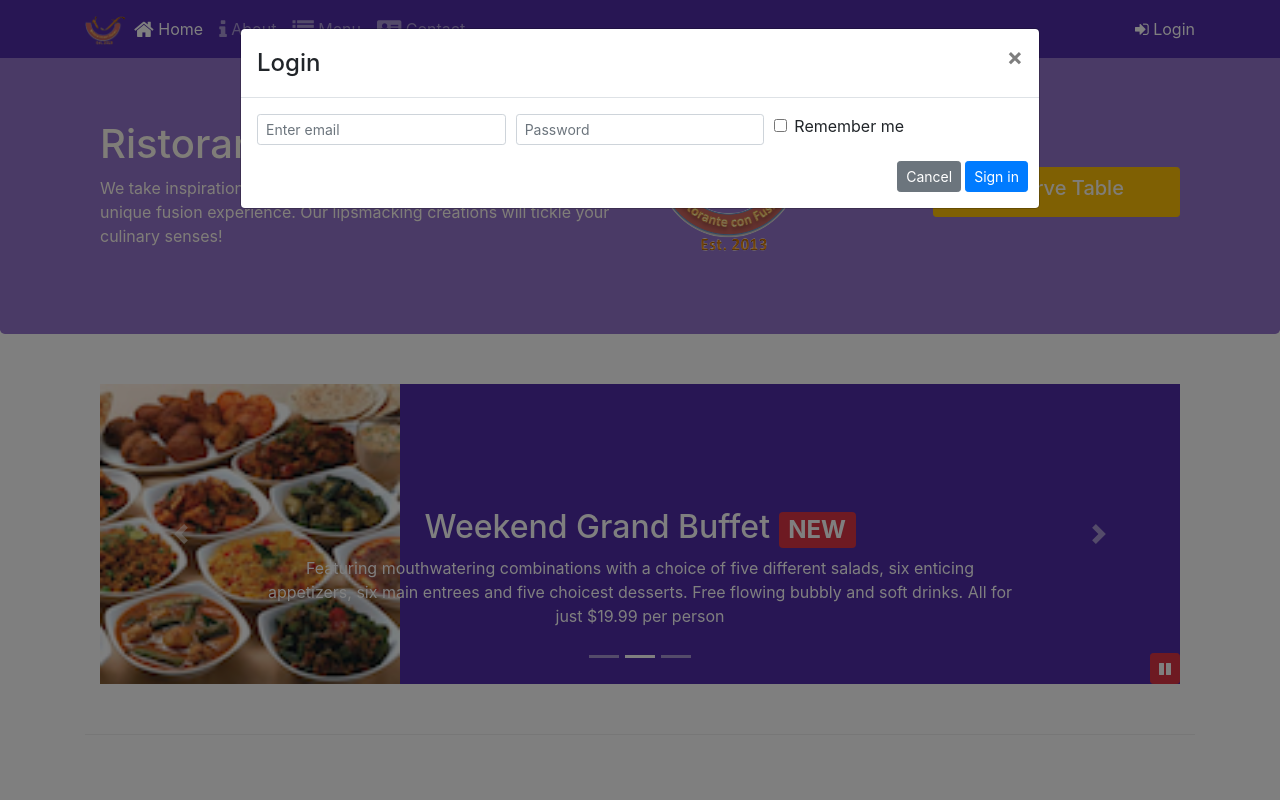
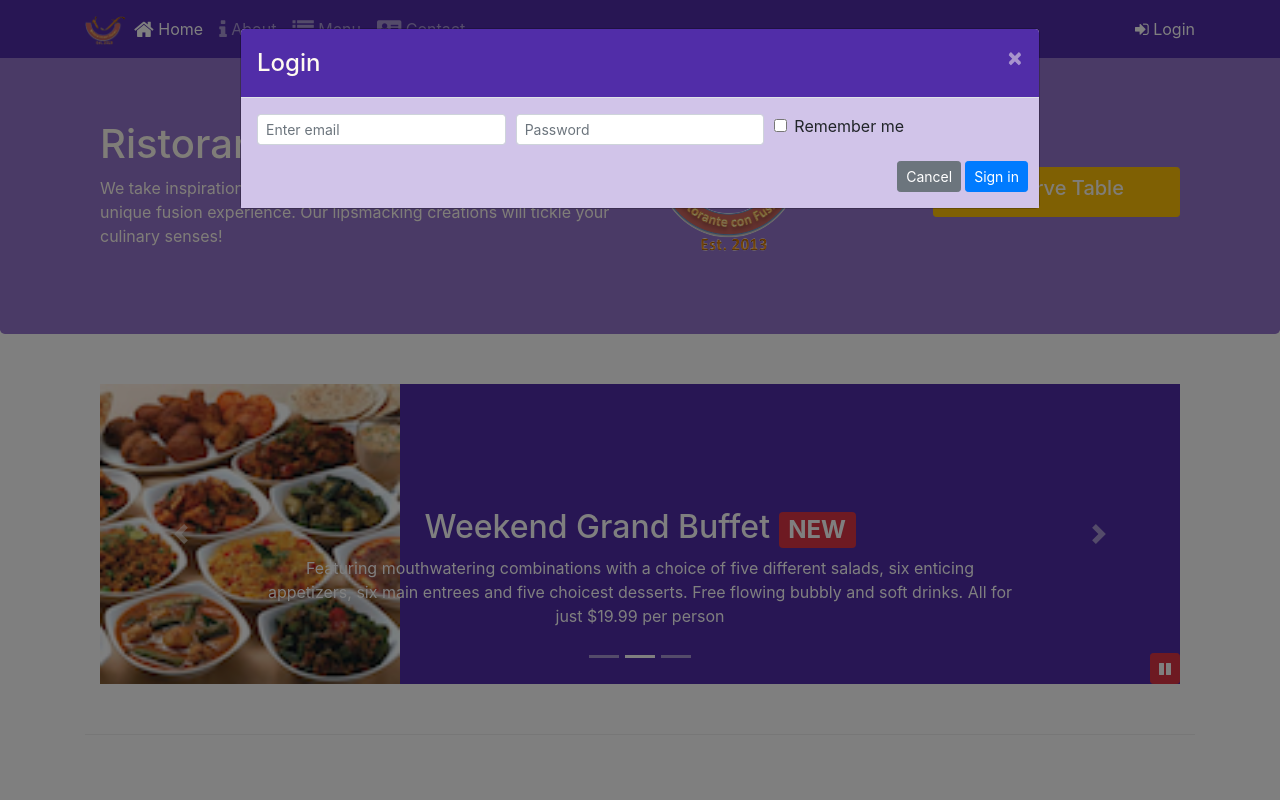
Before and after one commit to Nishant98/Bootstrap-4, a website: page index.html in a window 1280 px wide. Both pictures are taken after a click on the link "Login". Shown: the top 800 px of the page. Drawn offline with nearby package versions, Linux system fonts and the light colour scheme.

Commit message:
Completed Assignment-4

```diff
--- a/css/styles.scss
+++ b/css/styles.scss
@@ -2,6 +2,7 @@ $lt-gray: #ddd;
 $background-dark: #512DA8;
 $background-light: #9575CD;
 $background-pale: #D1C4E9;
+$floral-white: #fffaf0;
 
 // Height variables
 $carousel-item-height: 300px;
@@ -74,3 +75,20 @@ body{
     bottom: 0px;
     z-index: 1;
 }
+
+.modal-header {
+    background:$background-dark;
+
+    .modal-title {
+        color: $floral-white;
+
+    }
+
+    button {
+        color: $floral-white;
+    }
+}
+
+.modal-body{
+    background:$background-pale;
+}
--- a/index.html
+++ b/index.html
@@ -31,7 +31,7 @@
                     <li class="nav-item"><a class="nav-link" href="./contactus.html"><span class="fa fa-address-card fa-lg"></span> Contact</a></li>
                 </ul>
                 <span class="navbar-text">
-                    <a data-toggle="modal" data-target="#loginModal">
+                    <a id="loginButton">
                         <span class="fa fa-sign-in"></span> Login
                     </a>
                 </span>
@@ -167,7 +167,7 @@
                 </div>
                 <div class="col-12 col-sm-3 align-self-center">
                     <!-- <a role="button" class="btn btn-block nav-link btn-warning btn-sm" data-toggle="tooltip" data-html="true" title="Or Call us at <br><strong>+852 12345678</strong>" data-placement="bottom" href="#reserve"><h5>Reserve Table</h5></a> -->
-                    <a role="button" class="btn btn-block nav-link btn-warning btn-sm" data-toggle="modal" data-target="#reserve"><h5>Reserve Table</h5></a>
+                    <a role="button" class="btn btn-block nav-link btn-warning btn-sm" id="reserveButton"><h5>Reserve Table</h5></a>
                 </div>
             </div>
         </div>
@@ -392,6 +392,12 @@
                 $("#carouselButton").children('span').addClass('fa-pause');
             }
         });
+        $("#loginButton").click(function(){
+            $('#loginModal').modal('toggle')
+        });
+        $("#reserveButton").click(function(){
+            $('#reserve').modal('toggle')
+        });
     });
 </script>
 
```
Also changed, not shown: css/styles.css.
